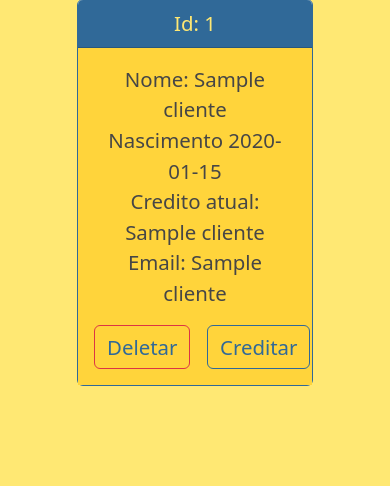
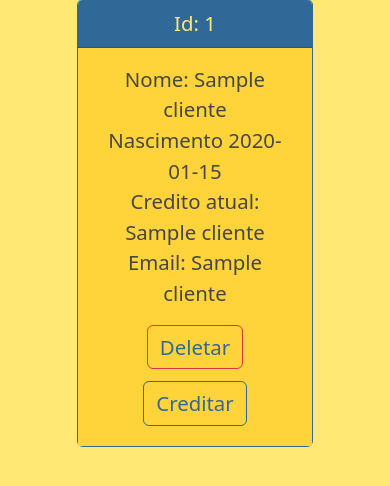
Before and after one commit to CarlosNR/Ston, a Flask app: page /read/clientes in a window 390 px wide. Shown: the part 111-597 px from the top of the page. Run offline with Flask 2, Linux system fonts and the light colour scheme; a database or web service that is not in the repository returns one stand-in record (values such as "Sample title"); some libraries are stand-ins or nearby versions.

Commit message:
front: listaClientes bug visual corrigido

```diff
--- a/src/templates/public/Clientes/listaClientes.html
+++ b/src/templates/public/Clientes/listaClientes.html
@@ -32,18 +32,18 @@
                         <p>Credito atual: {{cliente.3}}</p>
                         <p>Email: {{cliente.5}}</p>
 
-                        <div class="row align-items-center mt-3">
-                            <div class="col-6 text-center">
+                        <div class="row align-items-center mt-2">
+                            <div class="col-xs-6 col-sm-6 text-center mt-2 mb-1">
                                 <form action="/delete/cliente/{{cliente.0}}" method="POST">
                                     <button class="btn btn-danger" type="submit" id="cardButtonDanger"><p>Deletar</p></button>
                                 </form>
                             </div>
-                            <div class="col-6 text-center">
+                            <div class="col-xs-6 col-sm-6 text-center mt-2 mb-1">
                                 <form action="/update/cliente/credito/{{cliente.0}}/{{cliente.3}}" method="POST">
                                     <button class="btn btn-success" type="submit" id="cardButton"><p>Creditar</p></button>
                                 </form>
                             </div>
-                        <p></div></p>
+                        </div>
                     </div>
                 </div>
             </div>
--- a/src/templates/public/navbar.html
+++ b/src/templates/public/navbar.html
@@ -32,7 +32,7 @@
                 <button class="btn dropdown-toggle offCanvasButton" type="button">Zona do Cliente</button>
               </a>
               <ul class="dropdown-menu dropdown-menu-center">
-                <li> <p>Inclui operações que precisa estar logado</p> </li>
+                <li><p>Inclui operações que precisa estar logado</p></li>
                 <li><hr class="dropdown-divider"></li>
                 {% if "idLogado" in session %}
                   <li><a class="dropdown-item" href="/read/cliente/logout"><p>Deslogar</p></a></li>
```
